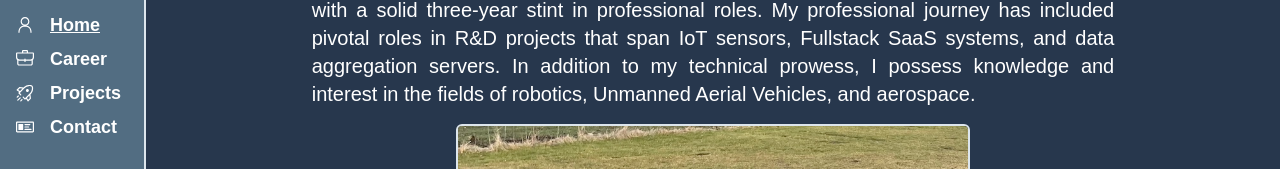
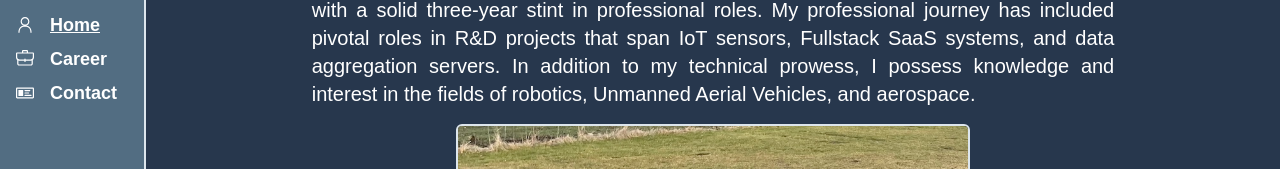
Before and after one commit to ToToSpl/totospl.github.io, a React (Vite) app: page / in a window 1280 px wide. Shown: the part 144-313 px from the top of the page. Built offline with nearby package versions, Linux system fonts and the light colour scheme; a web font is replaced by a local one.

Commit message:
hidden project page

```diff
--- a/src/App.tsx
+++ b/src/App.tsx
@@ -26,12 +26,13 @@ export const appPaths: AppPathType[] = [
     icon: <RxBackpack />,
     page: <Career />,
   },
-  {
-    path: "/projects",
-    name: "Projects",
-    icon: <RxRocket />,
-    page: <Projects />,
-  },
+  // add later
+  // {
+  //   path: "/projects",
+  //   name: "Projects",
+  //   icon: <RxRocket />,
+  //   page: <Projects />,
+  // },
   {
     path: "/contact",
     name: "Contact",
```
